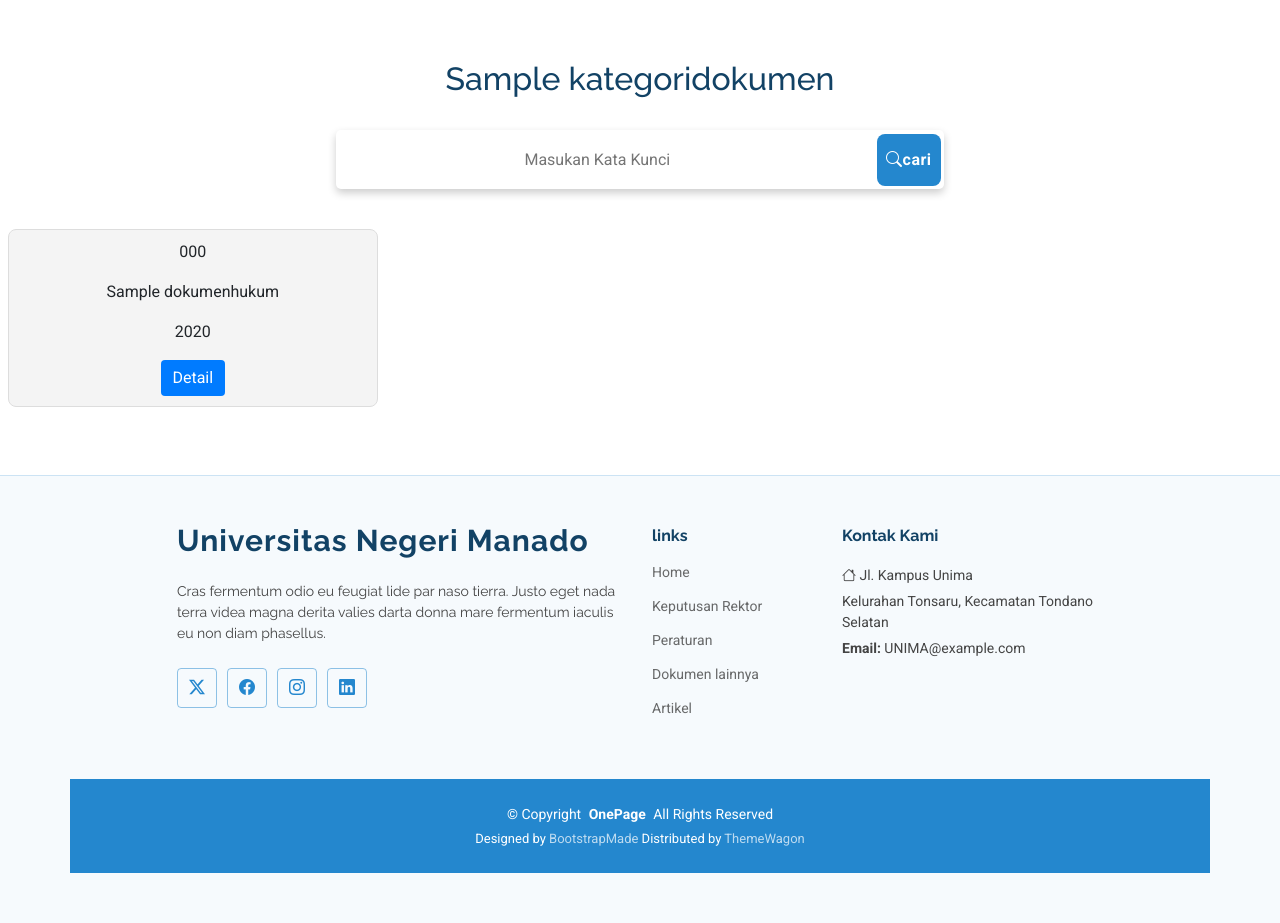
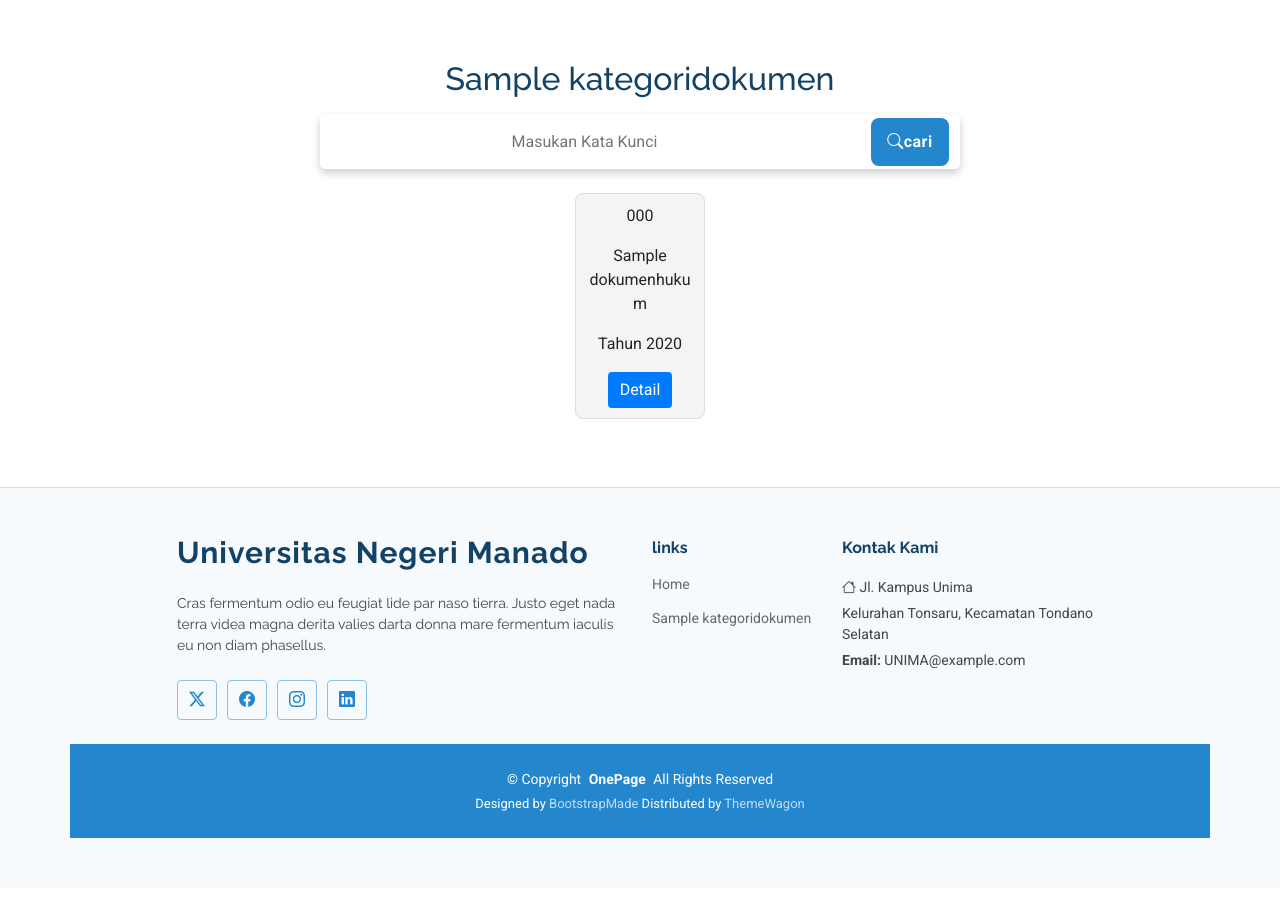
Before and after one commit to Llio18/JDIH, a Django app: a page that uses myproject/templates/snipets/footer.html in a window 1280 px wide. Shown: the part 101-1024 px from the top of the page. After the commit the page ends 939 px from the top, so only its background shows below. Run offline with Django 5.2, Linux system fonts and the light colour scheme; tables that the repository leaves empty hold one stand-in row (values such as "Sample post"); some libraries are stand-ins or nearby versions.

Commit message:
membuat field slug untuk dokumen hukum dan membuat halaman detail dan membuat fitur search untuk halaman kategori

```diff
--- a/myproject/Jdih/context_processors.py
+++ b/myproject/Jdih/context_processors.py
@@ -1,10 +1,11 @@
 from .models import KategoriDokumen
+
 
 def kategori_navbar(request):
     """
-    for navbar dropdown menu Dokumen Hukum
+    for navbar dropdown menu Dokumen Hukum dan footer
     """
-    kategori_navbar = KategoriDokumen.objects.all().exclude(nama="Dummy").order_by('nama')
+    kategori_navbar = KategoriDokumen.objects.all().order_by('nama')
     return {
         'daftar_kategori': kategori_navbar,
     }
--- a/myproject/Jdih/models.py
+++ b/myproject/Jdih/models.py
@@ -10,10 +10,6 @@ from django.core.files import File
 class KategoriDokumen(models.Model):
     nama = models.CharField(max_length=100)
     slug = models.SlugField(max_length=100, blank=True)
-
-    def save(self, *args, **kwargs):
-        self.slug = slugify(self.nama)
-        return super(KategoriDokumen, self).save(*args, **kwargs)
 
     def __str__(self):
         return self.nama
@@ -29,6 +25,7 @@ class DokumenHukum(models.Model):
     file_pdf = models.FileField("File Dokumen", upload_to='')
     isi_teks = models.TextField(
         "Isi Teks", blank=True, help_text="Teks ekstrak dari PDF")
+    slug = models.SlugField(max_length=100, blank=True, unique=True)
 
     class Meta:
         ordering = ['-tahun', 'judul']
@@ -38,6 +35,17 @@ class DokumenHukum(models.Model):
 
     def save(self, *args, **kwargs):
 
+        # Buat slug jika belum ada
+        if not self.slug:
+            base_slug = slugify(self.judul)[:200]
+            unique_slug = base_slug
+            counter = 1
+            while DokumenHukum.objects.filter(slug=unique_slug).exclude(pk=self.pk).exists():
+                unique_slug = f"{base_slug}-{counter}"
+                counter += 1
+            self.slug = unique_slug
+
+        # Cek apakah file PDF baru
         is_new_pdf = False
         if self.file_pdf:
             if not self.pk:
@@ -49,6 +57,7 @@ class DokumenHukum(models.Model):
 
         super().save(*args, **kwargs)
 
+        # Ekstrak teks dari PDF jika file baru
         if is_new_pdf:
             try:
                 reader = PdfReader(self.file_pdf.path)
--- a/myproject/Jdih/templates/Jdih/kategori.html
+++ b/myproject/Jdih/templates/Jdih/kategori.html
@@ -6,10 +6,14 @@
   <h2>{{kategori}}</h2>
   <div class="container_search">
     <div class="search">
-      <input type="search" autofocus placeholder="Masukan Kata Kunci" />
-      <a href="#" class="btn-get-started"><i class="bi bi-search"></i>cari</a>
+      <form method="get" action="{% url 'kategori_view' kategori.slug %}">
+        <input name="cari" type="search" autofocus placeholder="Masukan Kata Kunci" value="{{request.GET.cari}}" />
+        <button type="submit" class="btn-get-started"><i class="bi bi-search"></i>cari</button>
+      </form>
     </div>
   </div>
+
+  {%if query%} {%if daftar_dokumen%}
 
   <div class="container_dokumen">
     <div class="container_card">
@@ -18,13 +22,32 @@
         <div class="row">
           <p>{{dokumen.nomor}}</p>
           <p>{{dokumen.judul}}</p>
-          <p>{{dokumen.tahun}}</p>
-          <a class="btn-custom" href="#"> Detail</a>
+          <p>Tahun {{dokumen.tahun}}</p>
+          <a class="btn-custom" href="{% url 'detail_view' dokumen.slug %}"> Detail</a>
         </div>
       </div>
       {% endfor %}
     </div>
   </div>
+    {% else %}
+    <h2>Data {{query}} Tidak ditemukan</h2>
+  </div>
+  {% endif %} {% else %}
+  <div class="container_dokumen">
+    <div class="container_card">
+      {% for dokumen in daftar_dokumen%}
+      <div class="card">
+        <div class="row">
+          <p>{{dokumen.nomor}}</p>
+          <p>{{dokumen.judul}}</p>
+          <p>Tahun {{dokumen.tahun}}</p>
+          <a class="btn-custom" href="{% url 'detail_view' dokumen.slug %}"> Detail</a>
+        </div>
+      </div>
+      {% endfor %}
+    </div>
+  </div>
+  {% endif %}
 </section>
 
 {% endblock content %}
--- a/myproject/Jdih/urls.py
+++ b/myproject/Jdih/urls.py
@@ -1,4 +1,4 @@
-from django.urls import path, include
+from django.urls import path
 
 from . import views
 
@@ -6,4 +6,6 @@ urlpatterns = [
     path('', views.index, name='index'),
 
     path('kategori/<slug:imput>/', views.kategori_view, name='kategori_view'),
+    path('detail/<slug:imput>/', views.detail_view, name='detail_view'),
+    path('test/', views.testing, name='testing'),
 ]
--- a/myproject/Jdih/views.py
+++ b/myproject/Jdih/views.py
@@ -17,13 +17,10 @@ def index(request):
         jumlah_dokumen=Count('dokumenhukum')
     ).order_by('nama')
 
-    # daftar_dokumen = DokumenHukum.objects.all()[:12]
-
     if query:
         daftar_dokumen = DokumenHukum.objects.filter(
             Q(judul__icontains=query) |
             Q(nomor__icontains=query) |
-            Q(isi_teks__icontains=query) |
             Q(kategori__nama__icontains=query)
         ).order_by('-tahun')
     else:
@@ -52,16 +49,56 @@ def index(request):
 # View Untuk halama kategori agar dinamis
 
 def kategori_view(request, imput):
+
+    # Mengambil query dari parameter GET
+    query = request.GET.get('cari')
+
+    # Mengambil kategori berdasarkan slug yang diberikan
     kategori = get_object_or_404(KategoriDokumen, slug=imput)
+
+    # Mengambil semua dokumen hukum yang sesuai dengan kategori
     daftar_dokumen = DokumenHukum.objects.filter(kategori=kategori)
+
+    # Jika ada query pencarian, filter daftar dokumen berdasarkan query
+    if query:
+        daftar_dokumen = daftar_dokumen.filter(
+            Q(judul__icontains=query) |
+            Q(nomor__icontains=query) |
+            Q(kategori__nama__icontains=query)
+        ).order_by('-tahun')
 
     context = {
         'kategori': kategori,
         'daftar_dokumen': daftar_dokumen,
         'kategori_aktif': imput,
+        'query': query,
     }
 
     return render(request, 'JDIH/kategori.html', context)
+
+
+def detail_view(request, imput):
+    dokumen = DokumenHukum.objects.get(slug=imput)
+
+    context = {
+        'dokumen': dokumen,
+    }
+
+    return render(request, 'JDIH/detail_view.html', context)
+
+
+def testing(request):
+
+
+
+    context = {
+        'testing': 'hallo ini halaman testing'
+    }
+    return render(request, 'JDIH/testing.html', context)
+
+
+def binary_search(arr, target):
+    pass
 
 # View untuk menampilkan halaman Keputusan Pimpinan
 
--- a/myproject/myproject/settings.py
+++ b/myproject/myproject/settings.py
@@ -20,7 +20,7 @@ SECRET_KEY = config('SECRET_KEY')
 # SECURITY WARNING: don't run with debug turned on in production!
 DEBUG = True
 
-ALLOWED_HOSTS = []
+ALLOWED_HOSTS = ['*']
 
 
 # Application definition
@@ -44,7 +44,7 @@ MIDDLEWARE = [
     'django.middleware.csrf.CsrfViewMiddleware',
     'django.contrib.auth.middleware.AuthenticationMiddleware',
     'django.contrib.messages.middleware.MessageMiddleware',
-    'django.middleware.clickjacking.XFrameOptionsMiddleware',
+    # 'django.middleware.clickjacking.XFrameOptionsMiddleware',
 ]
 
 ROOT_URLCONF = 'myproject.urls'
--- a/myproject/static/css/doc.css
+++ b/myproject/static/css/doc.css
@@ -1,30 +1,34 @@
 /* Document style */
 
-.section_dokumen {
+.section_dokumen h2{
   text-align: center;
 }
 
 .container_dokumen {
   display: flex;
+  justify-content: center;
 }
 
 .container_card {
   display: flex;
   flex-wrap: wrap;
   gap: 16px;
+  max-width: 80%;
   justify-content: center;
-  /* background-color: red; */
 }
 
 .card {
-  flex: 1 1 calc(25% - 16px);
+  width: 30%;
   box-sizing: border-box;
   background: #f4f4f4;
   padding: 10px;
   border: 1px solid #ddd;
   border-radius: 8px;
   margin: 0.5rem;
+  text-align: center;
 }
+
+
 
 .section_dokumen .btn-get-started {
   color: var(--contrast-color);
@@ -33,8 +37,7 @@
   font-size: 16px;
   letter-spacing: 0.5px;
   display: inline-block;
-  padding: 14px 2rem;
-  /* padding-top: 1rem; */
+  padding: 12px 1rem;
   border-radius: 8px;
   transition: 0.5s;
   margin: 0.2rem;
@@ -46,15 +49,13 @@
   display: flex;
   justify-content: center;
   align-items: center;
-  margin: 2rem 2rem;
+  margin: 1rem 0;
 }
 
 .section_dokumen .search {
   /* background-color: grey; */
   width: 50%;
-  justify-content: space-between;
   align-items: center;
-  display: flex;
   border-radius: 5px;
   box-shadow: 0 4px 8px rgba(0, 0, 0, 0.2);
 }
@@ -63,23 +64,30 @@
   text-align: center;
   outline: none;
   border: none;
-  width: 95%;
+  width: 85%;
   height: 3rem;
-  /* margin: 4px 0px 4px 4px; */
+  /* background-color: red ; */
 }
 
-.section_dokumen .search a {
+.section_dokumen .search button {
   /* margin: 4px 4px 4px 0; */
-  display: flex;
   align-items: center;
   justify-content: center;
-  width: 1rem;
+  border: none;
+
 }
 
 @media (max-width: 1024px) {
   .card {
     flex: 1 1 calc(50% - 16px); /* 2 card per baris di tablet */
   }
+}
+
+@media (max-width: 768px) {
+  .card {
+    flex: 1 1 calc(33.33% - 16px); /* 3 card per baris di tablet */
+  }
+
 }
 
 @media (max-width: 600px) {
--- a/myproject/static/css/main.css
+++ b/myproject/static/css/main.css
@@ -854,7 +854,7 @@ section,
 
 .hero h1 {
   margin: 0;
-  font-size: 56px;
+  font-size: 46px;
   font-weight: 700;
   line-height: 72px;
 }
@@ -867,7 +867,7 @@ section,
 
 @media (max-width: 992px) {
   .hero h1 {
-    font-size: 28px;
+    font-size: 24px;
     line-height: 36px;
   }
 
--- a/myproject/templates/snipets/footer.html
+++ b/myproject/templates/snipets/footer.html
@@ -18,10 +18,9 @@
         <h4>links</h4>
         <ul>
           <li><a href="#">Home</a></li>
-          <li><a href="#">Keputusan Rektor</a></li>
-          <li><a href="#">Peraturan</a></li>
-          <li><a href="#">Dokumen lainnya</a></li>
-          <li><a href="#">Artikel</a></li>
+          {%for kategori in daftar_kategori%}
+          <li><a href="{% url 'kategori_view' kategori.slug %}">{{kategori.nama}}</a></li>
+          {% endfor %}
         </ul>
       </div>
 
--- a/myproject/templates/snipets/header.html
+++ b/myproject/templates/snipets/header.html
@@ -13,7 +13,7 @@
         </li>
         <li><a href="#about">Tentang JDIH</a></li>
         <li class="dropdown">
-          <a href="#"><span>Dokumen Hukum</span> <i class="bi bi-chevron-down toggle-dropdown"></i></a>
+          <a href="/"><span>Dokumen Hukum</span> <i class="bi bi-chevron-down toggle-dropdown"></i></a>
           <ul>
             {%for kategori in daftar_kategori%} {%if kategori.slug != kategori_aktif%}
             <li><a href="{% url 'kategori_view' kategori.slug %}">{{kategori.nama}}</a></li>
```
Also changed, not shown: myproject/Jdih/templates/Jdih/detail_view.html (added, +17 -0 lines), myproject/Jdih/templates/Jdih/testing.html (added, +16 -0 lines), myproject/static/css/detail_doc.css (added, +63 -0 lines), myproject/templates/index.html (+19 -14 lines), myproject/Jdih/migrations/0005_dokumenhukum_slug.py (added), myproject/Jdih/migrations/0006_populate_dokumen_slug.py (added), myproject/Jdih/migrations/0007_alter_dokumenhukum_slug.py (added).
